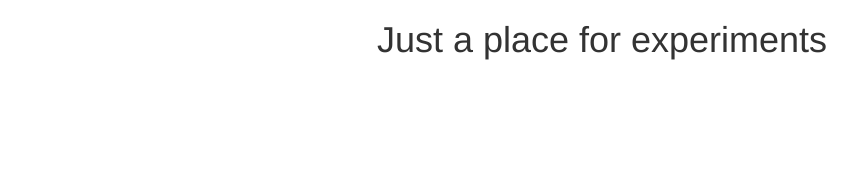
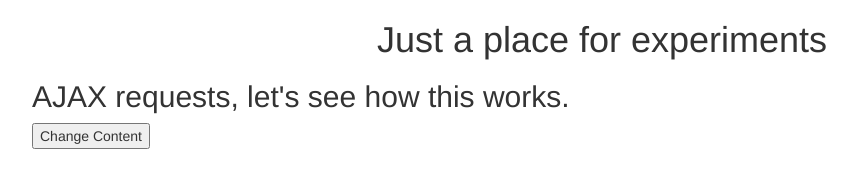
Before and after one commit to WritingPanda/learning_python, a plain HTML site: page public/index.html in a window 1280 px wide. Shown: the whole page, without its empty margins (38-895 px from the left). Drawn offline with Linux system fonts and the light colour scheme.

Commit message:
Using this index html page to test out AJAX locally

```diff
--- a/public/index.html
+++ b/public/index.html
@@ -4,10 +4,21 @@
 		<meta http-equiv="Content-Type" content="text/html; charset=UTF-8">
 		<link rel="stylesheet" href="/css/bootstrap.min.css">
 		<title>Python Exercises</title>
+		<script>
+			function loadXMLDoc()
+			{
+				// AJAX Code goes here.
+			}
+		</script>
 	</head>
 	<body>
+
 	    <div class="container">
 	    	<h1 class="text-center">Just a place for experiments</h1>
+	    	<div id="changeDiv">
+	    		<h2>AJAX requests, let's see how this works.</h2>
+	    	</div>
+	    	<button type="button" onclick="loadXMDoc()">Change Content</button>
 	    </div>
 
 	    <script src="/js/jquery.min.js"></script>
```
